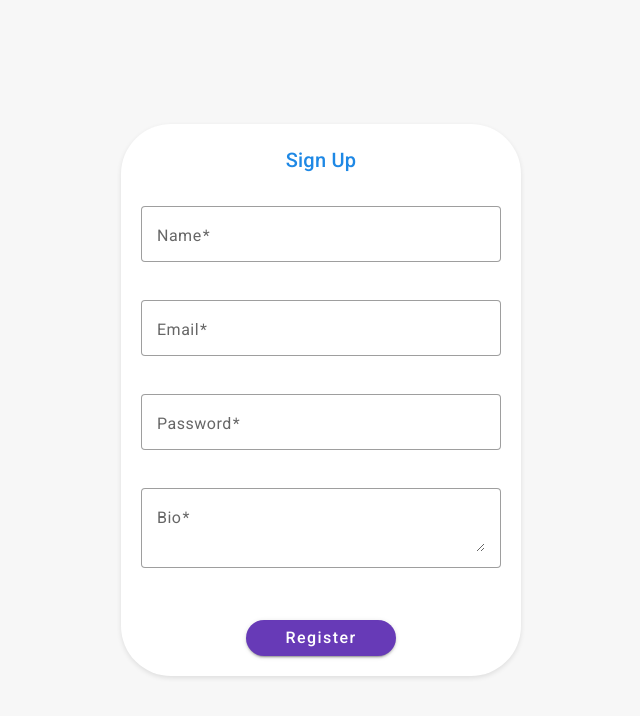
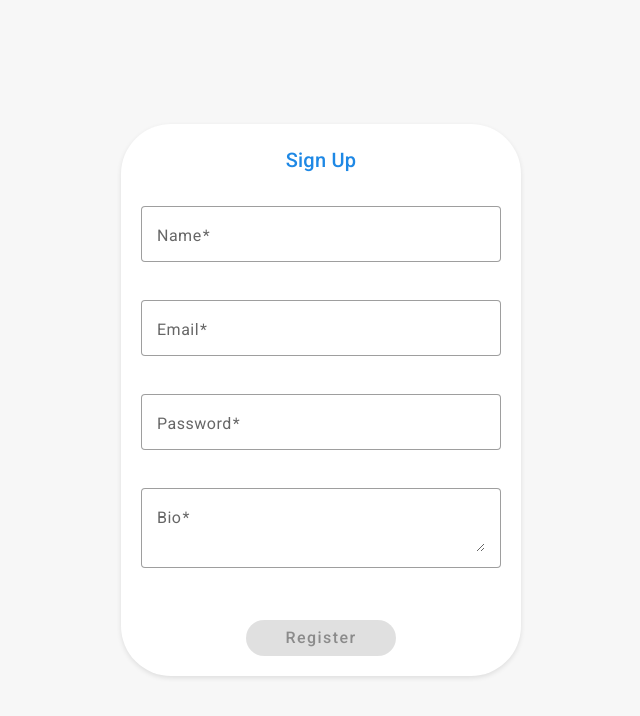
Before and after one commit to shardul-kavale/FrontEndInterview, an Angular app: page / in a window 1280 px wide. Shown: the top 716 px of the page, without its empty margins (319-959 px from the left). Built offline with nearby package versions, Linux system fonts and the light colour scheme.

Commit message:
added form validation and routing

```diff
--- a/src/app/app.module.ts
+++ b/src/app/app.module.ts
@@ -11,6 +11,7 @@ import { BrowserAnimationsModule } from '@angular/platform-browser/animations';
 import {MatCardModule} from '@angular/material/card';
 import { MatButtonModule } from '@angular/material/button';
 import {MatIconModule} from '@angular/material/icon';
+import { ReactiveFormsModule } from '@angular/forms';
 
 @NgModule({
   declarations: [
@@ -27,7 +28,8 @@ import {MatIconModule} from '@angular/material/icon';
     BrowserAnimationsModule,
     MatCardModule,
     MatButtonModule,
-    MatIconModule
+    MatIconModule,
+    ReactiveFormsModule
   ],
   providers: [],
   bootstrap: [AppComponent]
--- /dev/null
+++ b/src/app/models/registration.interface.ts
@@ -0,0 +1,6 @@
+export interface UserRegistration {
+    name: string;
+    email: string;
+    password: string;
+    bio: string;
+  }
--- a/src/app/user-registration/user-registration.component.css
+++ b/src/app/user-registration/user-registration.component.css
@@ -48,3 +48,9 @@
   .submit-btn:hover {
     background-color: #ff7043;
   }
+
+  .mat-error {
+    color: red;
+    font-size: 14px;
+    margin-top: 8px;
+  }
--- a/src/app/user-registration/user-registration.component.html
+++ b/src/app/user-registration/user-registration.component.html
@@ -1,15 +1,20 @@
 <div class="container">
   <mat-card class="card">
     <h2 class="title">Sign Up</h2>
-    <form class="form">
+    <div class="error-message" *ngIf="registrationError">
+      <mat-error>{{ registrationError }}</mat-error>
+    </div>
+    <form class="form" [formGroup] ="registrationForm" (ngSubmit)="onSubmit()">
       <mat-form-field appearance="outline" class="input-field">
         <mat-label>Name</mat-label>
-        <input matInput placeholder="Name" name="name" required />
+        <input matInput placeholder="Name" formControlName="name" required/>
       </mat-form-field>
 
       <mat-form-field appearance="outline" class="input-field">
         <mat-label>Email</mat-label>
-        <input matInput placeholder="Email" name="email" required />
+        <input matInput placeholder="Email" formControlName="email" required />
+        <mat-error *ngIf="registrationForm.get('email')!.hasError('required')">Email is required</mat-error>
+        <mat-error *ngIf="registrationForm.get('email')!.hasError('email')">Invalid email format</mat-error>
       </mat-form-field>
 
       <mat-form-field appearance="outline" class="input-field">
@@ -18,14 +23,16 @@
           matInput
           type="password"
           placeholder="Password"
-          name="password"
+          formControlName="password"
           required
         />
+        <mat-error *ngIf="registrationForm.get('password')!.hasError('minlength')">Password should be atleast 8 characters</mat-error>
       </mat-form-field>
 
       <mat-form-field appearance="outline" class="input-field">
         <mat-label>Bio</mat-label>
-        <textarea matInput placeholder="Bio" name="bio" required></textarea>
+        <textarea matInput placeholder="Bio" formControlName="bio" required></textarea>
+        <mat-error *ngIf="registrationForm.get('bio')!.hasError('minlength')">Bio should be atleast 20 characters</mat-error>
       </mat-form-field>
 
       <div class="button-container">
@@ -34,6 +41,7 @@
           color="primary"
           type="submit"
           class="submit-btn"
+          [disabled]="registrationForm.invalid"
         >
           Register
         </button>
--- a/src/app/user-registration/user-registration.component.ts
+++ b/src/app/user-registration/user-registration.component.ts
@@ -1,5 +1,8 @@
 import { Component } from '@angular/core';
-
+import axios from 'axios';
+import { UserRegistration } from '../models/registration.interface';
+import { Router } from '@angular/router';
+import { FormBuilder, FormGroup, Validators } from '@angular/forms';
 
 @Component({
   selector: 'app-user-registration',
@@ -7,6 +10,45 @@ import { Component } from '@angular/core';
   styleUrls: ['./user-registration.component.css']
 })
 export class UserRegistrationComponent {
+  registrationForm: FormGroup;
+  user: UserRegistration = {
+    name: '',
+    email: '',
+    password: '',
+    bio: ''
+  };
+  registrationError: string = '';
+  constructor(private formBuilder: FormBuilder,private router: Router) {
+    this.registrationForm = this.formBuilder.group({
+      name: ['', Validators.required],
+      email: ['', [Validators.required, Validators.email]],
+      password: ['', [Validators.required,Validators.minLength(8)]],
+      bio: ['', [Validators.required,Validators.minLength(20)]]
+    });
+  }
 
+  onSubmit() {
+    if (this.registrationForm.valid) {// Form is valid proceed with registration process
 
+      /*PLEASE NOTE: This should be a POST request and we should send this.user as request
+      body, however the url provided ony accepts GET requests:*/
+      axios
+      .get('https://mocki.io/v1/7f434df6-a4ac-4817-ab7c-dd39a564d01d')
+      .then((response: any) => {
+        if (response.data.success) {
+          console.log('Registration successful!');
+          this.router.navigate(['/profile']);
+        } else {
+          this.registrationError = 'Registration failed. Please try again later.';
+        }
+      })
+      .catch((error: any) => {
+        console.error('Error registering user:', error);
+      });
+
+    }else{// Form is invalid, display validation errors
+      this.registrationForm.markAllAsTouched();
+    }
+
+  }
 }
```
